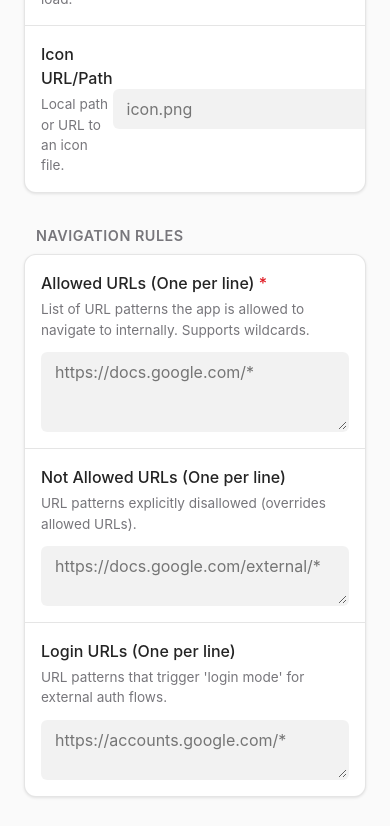
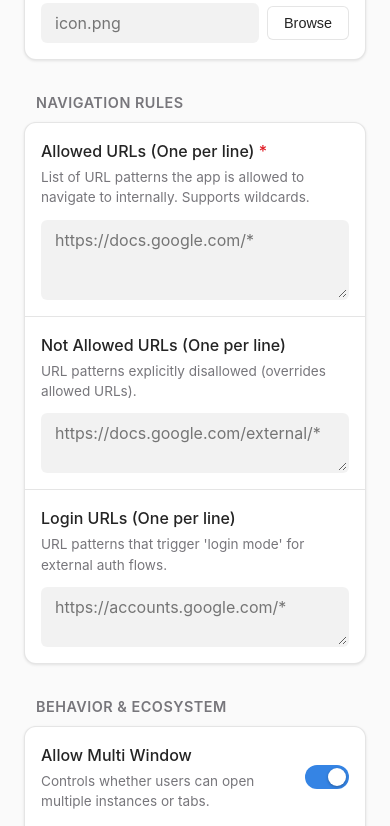
Before and after one commit to ShraddhaPawade/SWAI-generator, a plain HTML site: page index.html in a window 390 px wide. Shown: the part 593-1419 px from the top of the page. Drawn offline with Linux system fonts and the light colour scheme.

Commit message:
fix text in icon url

```diff
--- a/style.css
+++ b/style.css
@@ -103,6 +103,7 @@ body {
     align-items: center;
     padding: 16px;
     border-bottom: 1px solid var(--border-color);
+    gap: 20px;
 }
 
 .preference-row:last-child {
@@ -119,6 +120,7 @@ body {
     display: flex;
     flex-direction: column;
     gap: 4px;
+    flex: 1;
 }
 
 label {
@@ -143,6 +145,7 @@ input[type="text"], input[type="url"], textarea {
     padding: 8px 12px;
     font-size: 1rem;
     width: 300px;
+    max-width: 100%;
     transition: all 0.2s;
     font-family: inherit;
 }
@@ -157,12 +160,12 @@ input[type="text"]:focus, input[type="url"]:focus, textarea:focus {
     outline: none;
 }
 
-/* Toggle Switch inspired by Libadwaita */
 .switch {
     position: relative;
     display: inline-block;
     width: 44px;
     height: 24px;
+    flex-shrink: 0;
 }
 
 .switch input {
@@ -175,6 +178,14 @@ input[type="text"]:focus, input[type="url"]:focus, textarea:focus {
     display: flex;
     gap: 8px;
     align-items: center;
+    max-width: 100%;
+}
+
+
+.input-with-button input[type="text"] {
+    width: 220px;
+    max-width: 100%;
+    flex: 1;
 }
 
 .secondary-action {
@@ -187,6 +198,7 @@ input[type="text"]:focus, input[type="url"]:focus, textarea:focus {
     cursor: pointer;
     transition: all 0.2s;
     font-weight: 500;
+    flex-shrink: 0;
 }
 
 .secondary-action:hover {
@@ -254,3 +266,23 @@ input:checked + .slider:before {
     border-color: var(--input-border-focus);
     outline: none;
 }
+
+
+@media (max-width: 600px) {
+    .preference-row:not(.vertical) {
+        flex-direction: column;
+        align-items: flex-start;
+        gap: 12px;
+    }
+
+    input[type="text"], input[type="url"], .input-with-button {
+        width: 100% !important;
+    }
+
+
+    .preference-row:has(.switch) {
+        flex-direction: row;
+        justify-content: space-between;
+        align-items: center;
+    }
+}
```
